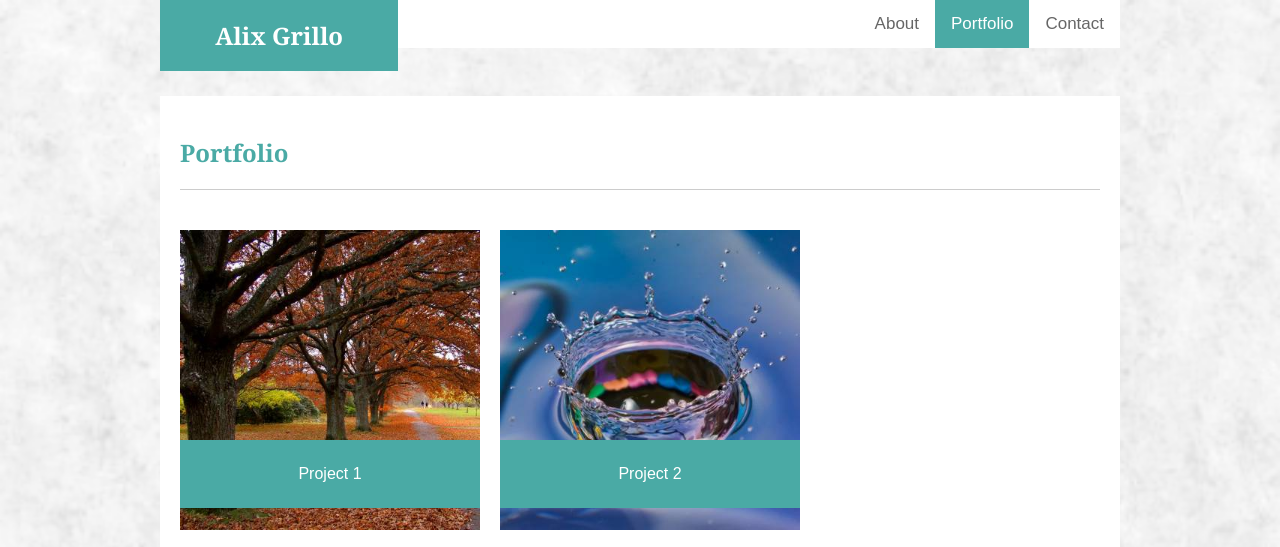
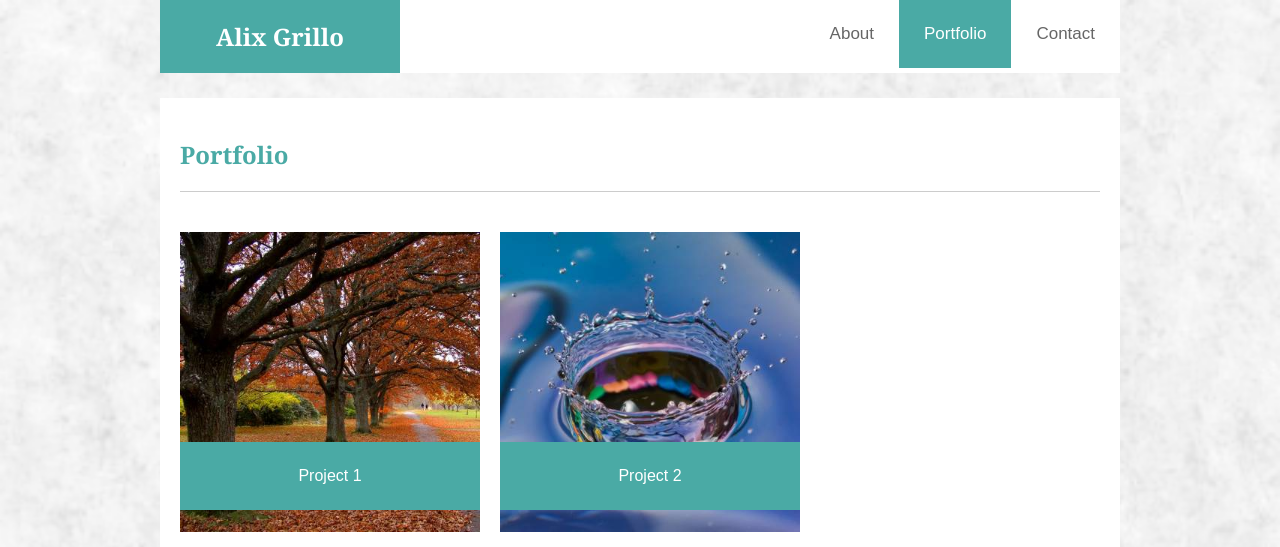
Before and after one commit to alixgrillo/Basic-Portfolio, a plain HTML site: page portfolio.html in a window 1280 px wide. Shown: the top 547 px of the page. Drawn offline with Linux system fonts and the light colour scheme.

Commit message:
added comments and fixed a few rudundant formatting items

```diff
--- a/assets/css/style.css
+++ b/assets/css/style.css
@@ -1,44 +1,50 @@
+/* the body should have a background image, set the font to Arial, and width to 960px (centered on page) */
 body{
     background-image: url("../background/fresh_snow/fresh_snow.png");
     background-repeat:no-repeat;
     background-size:cover;
     font-family: Arial, Helvetica, sans-serif;
+    color: #777777;
     width: 960px;
     margin: auto;
     overflow: auto;
 }
+/* the h1 container will space the nav bar and H1 and set background color*/
 #h1container{
     /* margin: 0 0 20px 0; */
     /* float: left; */
     overflow: auto;
+    background-color: #ffffff;
 }
+/* the font for h1 will be Georgia in a teal box with extra padding */
 h1{
     font-family: Georgia, 'Times New Roman', Times, serif;
     background-color: #4aaaa5;
     color: white;
     width: 200px;
-    padding: 2%;
+    padding: 20px;
     text-align: center;
     float: left;
     /* margin: 0 0 20px 0; */
     margin: 0;
 }
-
+/* the font for h1 will be Georgia with teal text, it needs to clear float, and a lower border */
 h2{
     font-family: Georgia, 'Times New Roman', Times, serif;
     color: #4aaaa5;
-    background-color: #ffffff;
     clear: both;
     border-bottom-style: solid;
     border-bottom-width: 1px;
     border-bottom-color: #cccccc;
     padding: 20px 0px;
 }
+/* sets images to 200px wide and floats them to the left */
 img{
     width:200px;
     float: left;
     margin: 0px 40px 20px 0px;
 }
+/* the body container will have a background color to contrast it with the background image */
 .bodyContainer{
     margin: 25px 0px 50px;
     overflow: auto;
@@ -49,8 +55,8 @@ img{
 
 /* Add a white background color to the top navigation */
 .topnav {
-
-    background-color: white;
+    color: #777777;
+    /* padding: 10px 0px; */
     overflow: hidden;
 }
 
@@ -59,7 +65,7 @@ img{
     float: right;
     color: #666666;
     text-align: center;
-    padding: 14px 16px;
+    padding: 24px 25px;
     text-decoration: none;
     font-size: 17px;
   }
@@ -74,6 +80,7 @@ img{
     background-color: #4aaaa5;
     color: white;
   }
+  /* one photo looked like it should be larger */
 #bigPhoto{
     width: 400px;
     float: right;
@@ -109,12 +116,14 @@ input[type=submit]:hover {
     background-color: #f2f2f2;
     padding: 20px;
 }
+/* keeps the images from spanning the entire box container, so there will only be 2 across */
 .imageContainer{
     /* float: left; */
     width: 75%;
     /* position: relative; */
 
 }
+/* styles the boxes with the text within the link */
 .portLinks{
     background-color: #4aaaa5;
     z-index: 1;
@@ -126,18 +135,21 @@ input[type=submit]:hover {
     position: absolute;
     top: 230px;
 }
+/* styles the image within link */
 .portImg{
     z-index: 2;
     width: 300px;
     float: left;
     margin: 20px 20px 20px 0px;
 }
+/* positions the projects so that the pictures flow two across and then go to next row */
 #project{
     float: left;
     position: relative;
     text-align: center;
     overflow: auto;
 }
+/* styles the footer on the page - should be fixed position */
 footer{
     width: 100%;
     position: fixed;
--- a/portfolio.html
+++ b/portfolio.html
@@ -6,11 +6,11 @@
         <link rel="stylesheet" href="assets/css/style.css">
     </head>
     <body>
-        <!-- header 1 should be name -->
+        <!-- this header container has the main header and the nav bar -->
         <section id="h1container">
             <h1>Alix Grillo</h1>
 
-            <!-- insert navigation, about that goes to this page, portfolio to portfolio page and contact to contact page -->
+            <!-- the nav bar should have thre options: contact, portfolio, and about - current one will be highlighted -->
             <div class="topnav">
                 <a href="contact.html">Contact</a>
                 <a class="active" href="portfolio.html">Portfolio</a>
@@ -18,11 +18,12 @@
             </div>
         </section>
 
+        <!-- this container will have h2 and all images, which should be placeholders for future links to projects -->
         <section class="bodyContainer"></div>
             <!-- header 2 should be about me  -->
             <h2>Portfolio</h2>
 
-            <section class="imageContainer">
+            <!-- each divider will contain a link, which is an image and some text - the text should overlay the image -->
             <div id="project">
                 <a href="#project1">
                     <img class="portImg" src="assets/images/nature3.jpg" alt="placeholder project 1">
@@ -53,8 +54,9 @@
                     <section class="portLinks">Project 5</section>
                 </a>
             </div>
+
         </section>
-        </section>
+        <!-- footer is a placeholder for any needed disclosures -->
         <footer>
             <p>&copy; Copyright<p></p>
         </footer>
```
Also changed, not shown: contact.html (+6 -4 lines), index.html (+4 -11 lines). Lines whose indentation alone changed are shown as unchanged.
